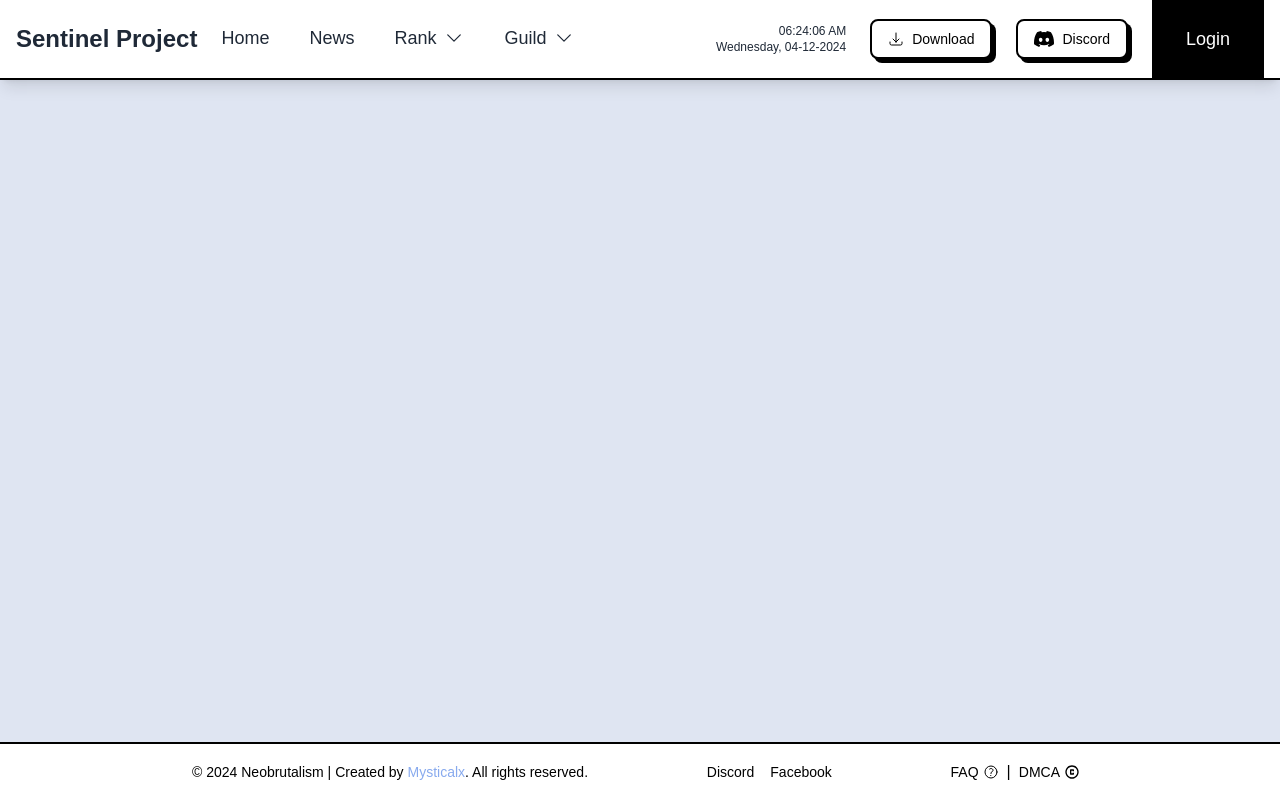
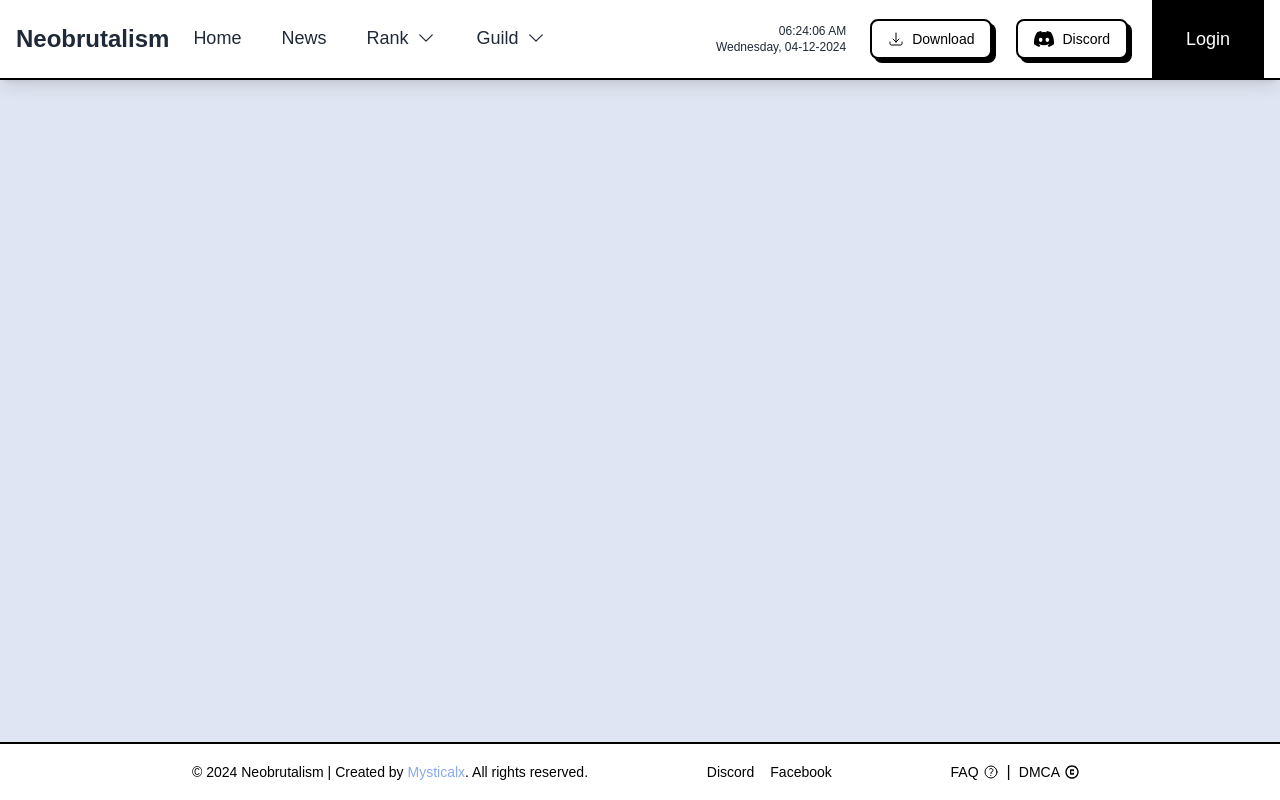
Before and after one commit to Hexamouse/neobrutal-ui, a Next.js app: page / in a window 1280 px wide. Built offline with nearby package versions, Linux system fonts and the light colour scheme.

Commit message:
fix Navbar

```diff
--- a/app/components/Navbar.js
+++ b/app/components/Navbar.js
@@ -57,7 +57,7 @@
       <div className="container mx-auto flex justify-between items-center h-full max-w-full">
         {/* Logo and Navbar Links */}
         <div className="flex items-center space-x-6">
-          <h1 className="text-2xl font-bold text-gray-800">Sentinel Project</h1>
+          <h1 className="text-2xl font-bold text-gray-800">Neobrutalism</h1>
 
           {/* Navbar Links (hidden in mobile) */}
           <div className="flex space-x-10 hidden lg:flex">
```
